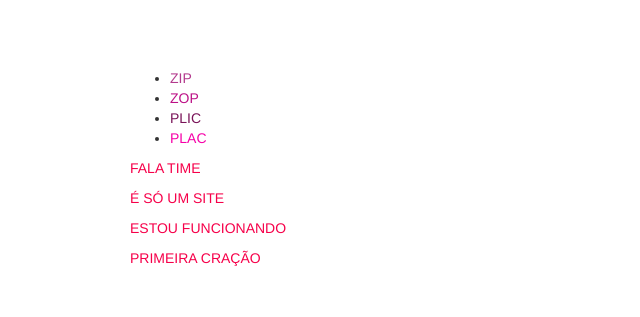
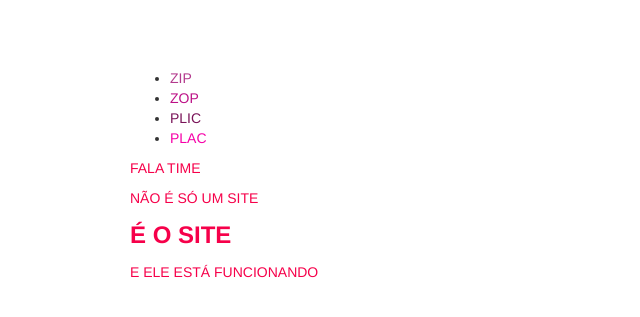
Before and after one commit to henrique1608/my-first-blog, a Django app: page / in a window 1280 px wide. Shown: the part 249-566 px from the top of the page, without its empty margins (0-640 px from the left). Run offline with Django 3.2, Linux system fonts and the light colour scheme; tables that the repository leaves empty hold one stand-in row (values such as "Sample post"); some libraries are stand-ins or nearby versions.

```diff
--- a/blog/templates/blog/base.html
+++ b/blog/templates/blog/base.html
@@ -3,7 +3,7 @@
 <html>
 
     <head>
-        <title>O TIME</title>
+        <title>O SITE</title>
         <link rel="stylesheet" href="//maxcdn.bootstrapcdn.com/bootstrap/3.2.0/css/bootstrap.min.css">
         <link rel="stylesheet" href="//maxcdn.bootstrapcdn.com/bootstrap/3.2.0/css/bootstrap-theme.min.css">
         <link rel="stylesheet" href="{% static 'css/blog.css' %}">
--- a/blog/templates/blog/post_list.html
+++ b/blog/templates/blog/post_list.html
@@ -17,9 +17,9 @@
 
            <ul><li><font color="#b33a8d">ZIP</font></li><li><font color="#bc1086">ZOP</font></li><li><font color="#791358">PLIC</font><li><font color="#f600a8">PLAC</font></li></ul>
            <p><font color="#f6004a">FALA TIME</font> </p>
-           <p><font color="#f6004a">É SÓ UM SITE</font> </p>
-           <p><font color="#f6004a">ESTOU FUNCIONANDO</font> </p>
-           <p><font color="#f6004a">PRIMEIRA CRAÇÃO</font> </p>
+           <p><font color="#f6004a">NÃO É SÓ UM SITE</font> </p>
+           <p><font color="#f6004a"><font size=+2><b>É O SITE</b></font></font></p>
+           <p><font color="#f6004a">E ELE ESTÁ FUNCIONANDO</font> </p>
        </div>
 
        {% endfor %}
```
